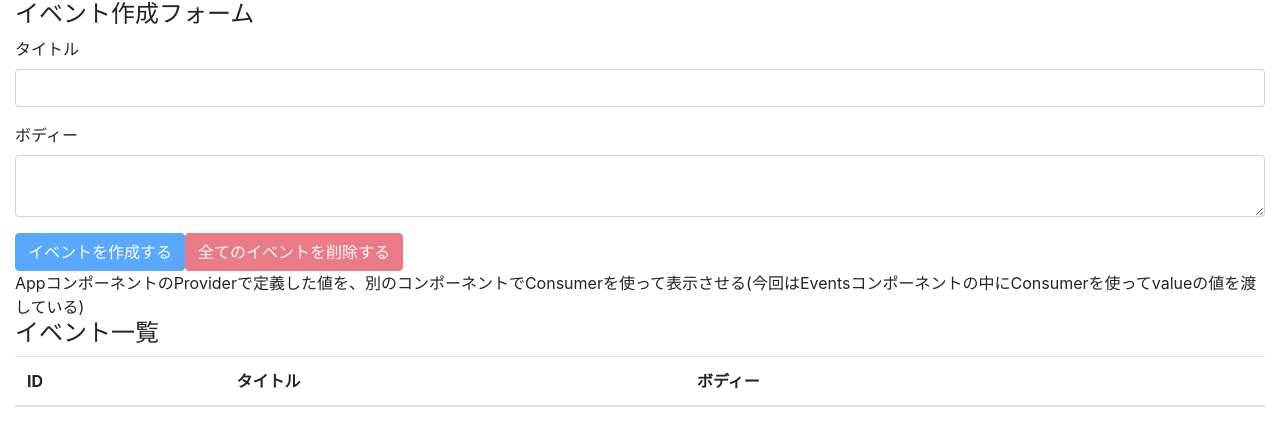
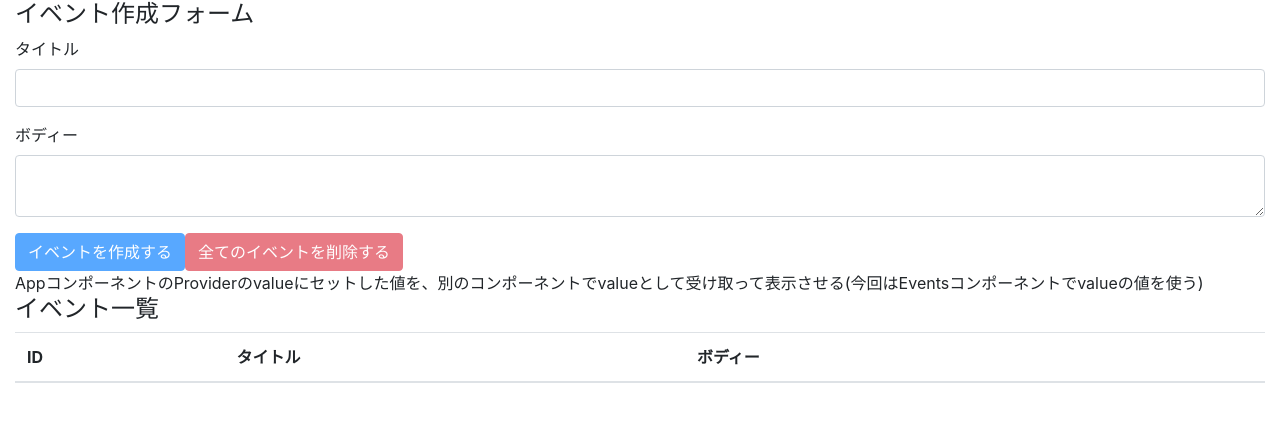
Before and after one commit to yk-port/react-advance-hooks, a React (Create React App) app: page / in a window 1280 px wide. Shown: the top 446 px of the page. Built offline with nearby package versions, Linux system fonts and the light colour scheme.

Commit message:
setup react context provider

```diff
--- a/src/components/App.js
+++ b/src/components/App.js
@@ -3,7 +3,7 @@ import 'bootstrap/dist/css/bootstrap.min.css'
 
 import Events from './Events'
 import EventForm from './EventForm'
-// ContextのはPrividerとConsumerが存在する
+// ContextのはPrividerとConsumerが存在する(useContextを使う場合はConsumerは使わない)
 import AppContext from '../contexts/AppContext'
 import reducer from '../reducers'
 
@@ -12,7 +12,8 @@ const App = () => {
 
   return (
     // Providerにはvalueという特定のプロパティがある、そこに値をセットできる(valueというプロパティ名は仕様なので決まっている)
-    <AppContext.Provider value={'AppコンポーネントのProviderで定義した値を、別のコンポーネントでConsumerを使って表示させる(今回はEventsコンポーネントの中にConsumerを使ってvalueの値を渡している)'}>
+    // useContextを使えば、共有したいものをProviderに渡せばバケツリレーせずに共有したいものを参照することができる
+    <AppContext.Provider value={'AppコンポーネントのProviderのvalueにセットした値を、別のコンポーネントでvalueとして受け取って表示させる(今回はEventsコンポーネントでvalueの値を使う)'}>
       <div className="container-fluid">
         <EventForm state={state} dispatch={dispatch} />
         <Events state={state} dispatch={dispatch} />
--- a/src/components/Events.js
+++ b/src/components/Events.js
@@ -1,15 +1,13 @@
-import React from 'react'
+import React, { useContext } from 'react'
 
 import Event from './Event'
 import AppContext from '../contexts/AppContext'
 
 const Events = ({ state, dispatch }) => {
+  const value = useContext(AppContext)
   return (
     <>
-      {/* ConsumerはProviderでセットしたvalueの値を受け取ることができる */}
-      <AppContext.Consumer>
-        {value => { return <div>{value}</div> }}
-      </AppContext.Consumer>
+      <div>{value}</div>
       <h4>イベント一覧</h4>
       <table className="table table-hover">
         <thead>
```
